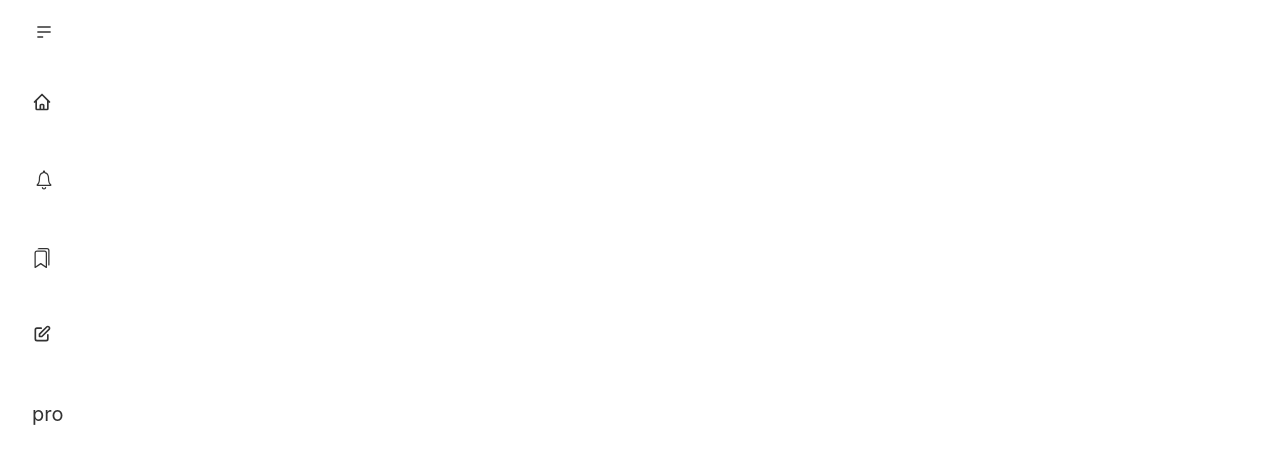
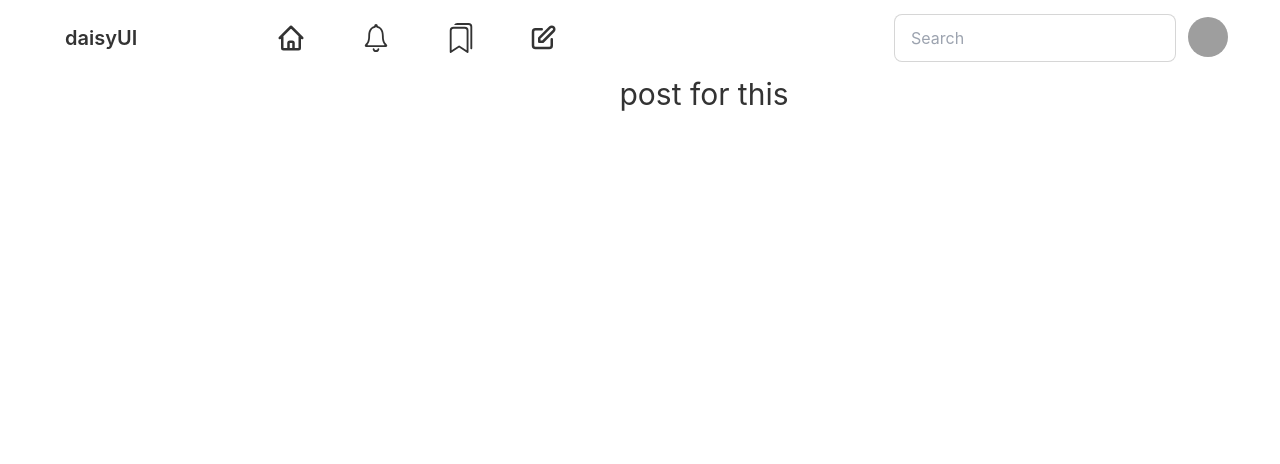
Before and after one commit to Muhammad-Mehedi-Hasan-Opi-Sarker/social-blog, a React (Create React App) app: page /post in a window 1280 px wide. Shown: the top 464 px of the page. Built offline with nearby package versions, Linux system fonts and the light colour scheme; grey boxes are pictures that could not be loaded.

Commit message:
final navbar

```diff
--- a/src/App.js
+++ b/src/App.js
@@ -2,12 +2,21 @@ import logo from './logo.svg';
 import './App.css';
 import SlideNavbar from './Pages/SlideNavbar/SlideNavbar';
 import Hearders from './Pages/SlideNavbar/Hearders';
+import { Routes, Route, Link } from "react-router-dom";
+import Post from './Pages/Post/Post';
+import Home from './Pages/Home/Home';
+import Navbar from './Pages/SlideNavbar/Navbar/Navbar';
+
 
 function App() {
   return (
     <div className="App">
-      <Hearders></Hearders>
-      <SlideNavbar></SlideNavbar>
+      <Navbar></Navbar>
+      <Routes>
+        <Route path='/' element={<Home></Home>}></Route>
+        <Route path='/home' element={<Home></Home>}></Route>
+        <Route path='/post' element={<Post></Post>}></Route>
+      </Routes>
     </div>
   );
 }
--- /dev/null
+++ b/src/Pages/Home/Home.js
@@ -0,0 +1,11 @@
+import React from 'react';
+
+const Home = () => {
+    return (
+        <div>
+            <h1>Home page</h1>
+        </div>
+    );
+};
+
+export default Home;
--- /dev/null
+++ b/src/Pages/Post/Post.js
@@ -0,0 +1,11 @@
+import React from 'react';
+
+const Post = () => {
+    return (
+        <div className='ml-32 mt-0'>
+            <h1 className='text-3xl'>post for this</h1>
+        </div>
+    );
+};
+
+export default Post;
--- a/src/Pages/SlideNavbar/Hearders.js
+++ b/src/Pages/SlideNavbar/Hearders.js
@@ -12,9 +12,9 @@ const Hearders = () => {
                             <svg xmlns="http://www.w3.org/2000/svg" className="h-5 w-5" fill="none" viewBox="0 0 24 24" stroke="currentColor"><path strokLinecap="round" strokeLinejoin="round" strokeWidth="2" d="M4 6h16M4 12h16M4 18h7" /></svg>
                         </label>
                         <ul tabIndex={0} className="menu menu-compact dropdown-content mt-3 p-2 shadow bg-base-100 rounded-box w-52">
-                            <li><a>Homepage</a></li>
-                            <li><a>Portfolio</a></li>
-                            <li><a>About</a></li>
+                            <li><a>Sign in with google</a></li>
+                            <li><a>Sign in with Twitter</a></li>
+
                         </ul>
                     </div>
 
--- /dev/null
+++ b/src/Pages/SlideNavbar/Navbar/Navbar.js
@@ -0,0 +1,57 @@
+import React from 'react';
+import { HiOutlineHome, HiOutlinePencilAlt } from 'react-icons/hi';
+import { IoIosNotificationsOutline } from 'react-icons/io';
+import { BsBookmarks } from 'react-icons/bs';
+import { Link, Outlet } from "react-router-dom";
+
+const Navbar = () => {
+    return (
+        <div>
+            <div className="navbar bg-base-100 lg:px-12 px-4">
+                <div className="flex-1">
+                    <a className="btn btn-ghost normal-case text-xl">daisyUI</a>
+                </div>
+
+                <div className='flex-none navbar-center'>
+                <ul className="menu menu-horizontal p-0">
+
+                        {/* home  */}
+                        <li className='text-3xl lg:ml-5'><Link to='/home'><HiOutlineHome></HiOutlineHome></Link></li>
+                        {/* notification  */}
+                        <li className='text-4xl lg:ml-5'><a><IoIosNotificationsOutline></IoIosNotificationsOutline></a></li>
+                        {/* bookmarks  */}
+                        <li className='text-3xl lg:ml-5'><a><BsBookmarks></BsBookmarks></a></li>
+                        {/* write post */}
+                        <li className='text-3xl lg:ml-5'><Link to='/post'><HiOutlinePencilAlt></HiOutlinePencilAlt></Link></li>
+                        {/* porfile  */}
+                    </ul>
+                </div>
+
+                <div className="flex-none gap-2 lg:ml-80">
+                    <div className="form-control">
+                        <input type="text" placeholder="Search" className="input input-bordered" />
+                    </div>
+                    <div className="dropdown dropdown-end">
+                        <label tabIndex={0} className="btn btn-ghost btn-circle avatar">
+                            <div className="w-10 rounded-full">
+                                <img src="https://placeimg.com/80/80/people" />
+                            </div>
+                        </label>
+                        <ul tabIndex={0} className="mt-3 p-2 shadow menu menu-compact dropdown-content bg-base-100 rounded-box w-52">
+                            <li>
+                                <a className="justify-between">
+                                    Profile
+                                    <span className="badge">New</span>
+                                </a>
+                            </li>
+                            <li><a>Settings</a></li>
+                            <li><a>Logout</a></li>
+                        </ul>
+                    </div>
+                </div>
+            </div>
+        </div>
+    );
+};
+
+export default Navbar;
--- a/src/Pages/SlideNavbar/SlideNavbar.js
+++ b/src/Pages/SlideNavbar/SlideNavbar.js
@@ -2,23 +2,30 @@ import React from 'react';
 import { HiOutlineHome,HiOutlinePencilAlt } from 'react-icons/hi';
 import { IoIosNotificationsOutline } from 'react-icons/io';
 import { BsBookmarks } from 'react-icons/bs';
-
+import { Link,Outlet } from "react-router-dom";
+import Post from '../Post/Post';
 
 const SlideNavbar = () => {
     return (
         <div>
             <div className="drawer drawer-mobile">
                 <input id="my-drawer-2" type="checkbox" className="drawer-toggle" />
-                {/* <div className="drawer-content flex flex-col items-center justify-center">
-                </div> */}
+                <div className="drawer-content flex flex-col items-center justify-center">
+                <Outlet />
+                </div>
                 <div className="drawer-side">
                     <label htmlFor="my-drawer-2" className="drawer-overlay"></label>
                     <ul className="menu p-4 overflow-y-auto w-32 bg-base-100 text-base-content">
 
-                        <li className='mb-8 text-xl'><a><HiOutlineHome></HiOutlineHome></a></li>
+                        {/* home  */}
+                        <li className='mb-8 text-xl'><Link to='/home'><HiOutlineHome></HiOutlineHome></Link></li>
+                        {/* notification  */}
                         <li className='mb-8 text-2xl'><a><IoIosNotificationsOutline></IoIosNotificationsOutline></a></li>
+                        {/* bookmarks  */}
                         <li className='mb-8 text-xl'><a><BsBookmarks></BsBookmarks></a></li>
-                        <li className='mb-8 text-xl'><a><HiOutlinePencilAlt></HiOutlinePencilAlt></a></li>
+                        {/* write post */}
+                        <li className='mb-8 text-xl'><Link to='/post'><HiOutlinePencilAlt></HiOutlinePencilAlt></Link></li>
+                        {/* porfile  */}
                         <li className='mb-8 text-xl'><a>pro</a></li>
                     </ul>
 
```
